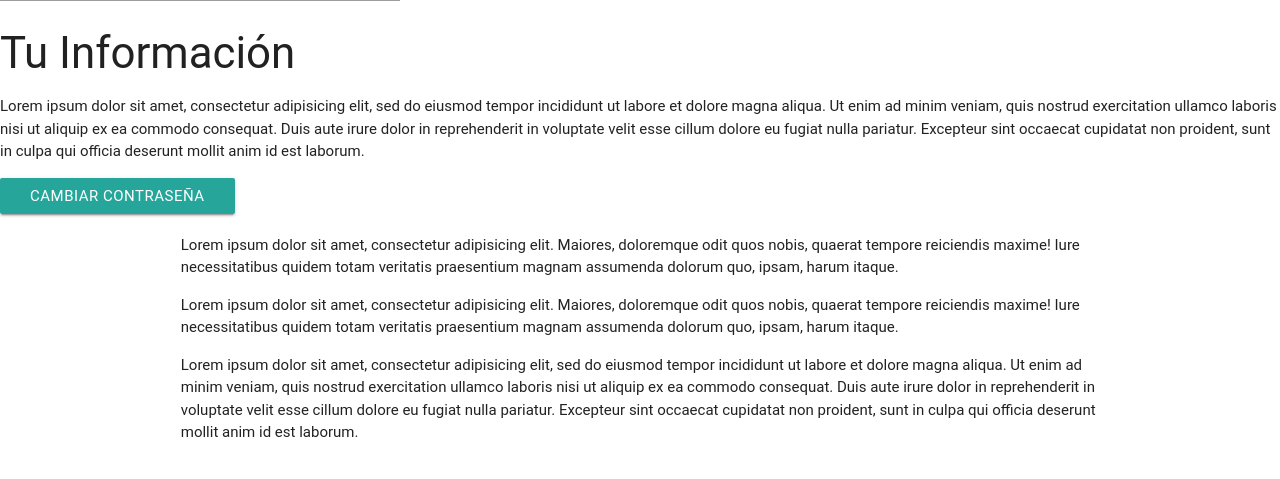
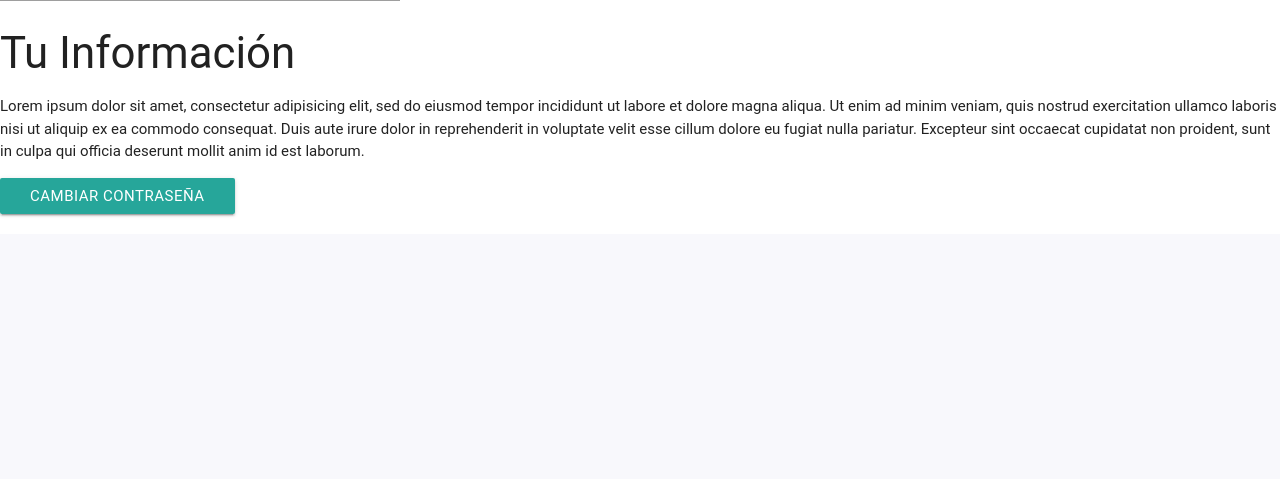
Before and after one commit to betoero/Comic_Store, a Django app: template accounts/templates/accounts/profile.html in a window 1280 px wide. Shown: the part 1383-1862 px from the top of the page. After the commit the page ends 1600 px from the top, so only its background shows below. Run offline with Django 3.2, Linux system fonts and the light colour scheme; the template is opened without the code that fills it, so the values that code supplies are empty; parts of the project's set-up code (start-up, migrations or seed data) failed here and were passed over; some libraries are stand-ins or nearby versions; some web fonts are replaced; grey boxes are pictures that could not be loaded.

Commit message:
corrección en profile.html

```diff
--- a/accounts/templates/accounts/profile.html
+++ b/accounts/templates/accounts/profile.html
@@ -24,27 +24,5 @@
 				proident, sunt in culpa qui officia deserunt mollit anim id est laborum.</p>
 				<a href="#" class="btn btn-primary text-center">
 					Cambiar Contraseña
-				</a>
-			</div>
-		</div>
-	</dvi>
 
-	<div class="container">
-		<div class="row text-left">
-			<div class="col-xs-12 col-sm-12 col-md-4 col-lg-4">
-				<p>Lorem ipsum dolor sit amet, consectetur adipisicing elit. Maiores, doloremque odit quos nobis, quaerat tempore reiciendis maxime! Iure necessitatibus quidem totam veritatis praesentium magnam assumenda dolorum quo, ipsam, harum itaque.</p>
-			</div>
-			<div class="col-xs-12 col-sm-12 col-md-4 col-lg-4">
-				<p>Lorem ipsum dolor sit amet, consectetur adipisicing elit. Maiores, doloremque odit quos nobis, quaerat tempore reiciendis maxime! Iure necessitatibus quidem totam veritatis praesentium magnam assumenda dolorum quo, ipsam, harum itaque.</p>
-			</div>
-			<div class="col-xs-12 col-sm-12 col-md-4 col-lg-4">
-				<p>Lorem ipsum dolor sit amet, consectetur adipisicing elit, sed do eiusmod
-				tempor incididunt ut labore et dolore magna aliqua. Ut enim ad minim veniam,
-				quis nostrud exercitation ullamco laboris nisi ut aliquip ex ea commodo
-				consequat. Duis aute irure dolor in reprehenderit in voluptate velit esse
-				cillum dolore eu fugiat nulla pariatur. Excepteur sint occaecat cupidatat non
-				proident, sunt in culpa qui officia deserunt mollit anim id est laborum.</p>
-			</div>
-		</div>
-	</div>
 {% endblock content %}
```
